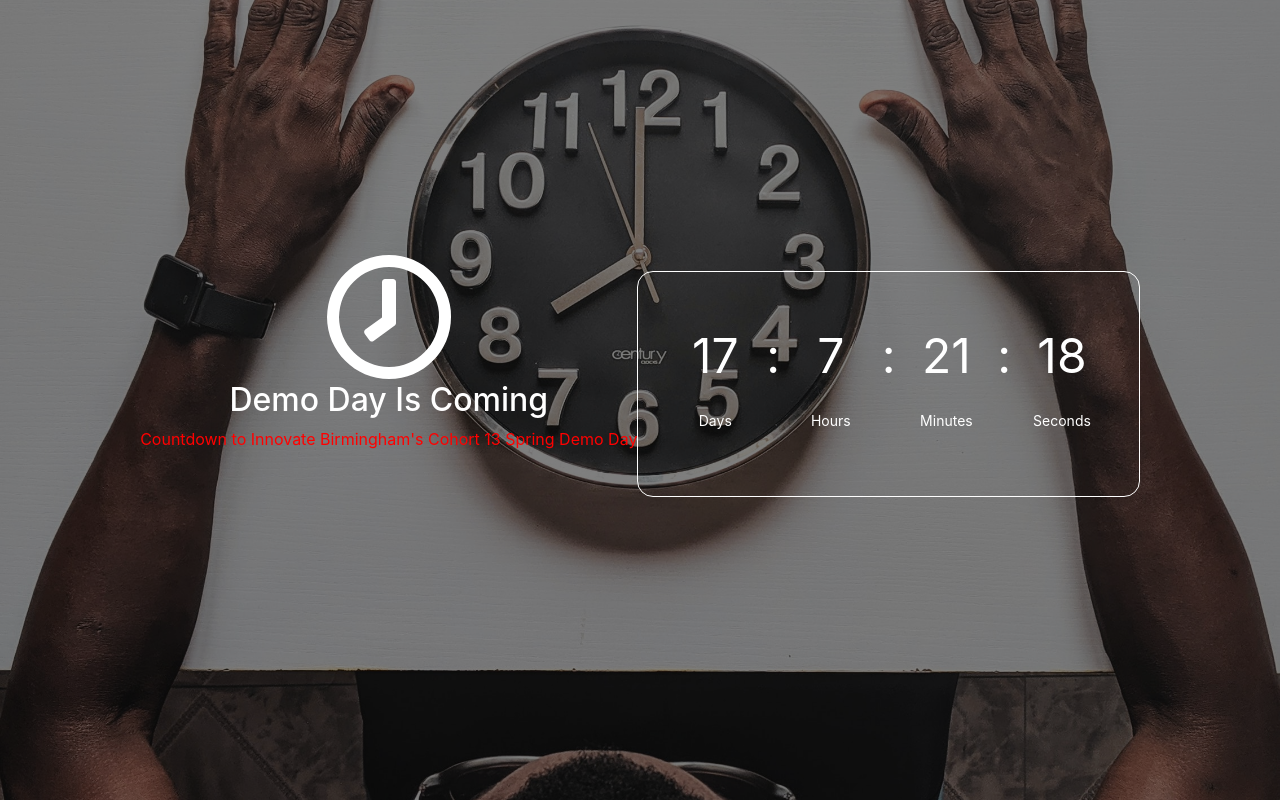
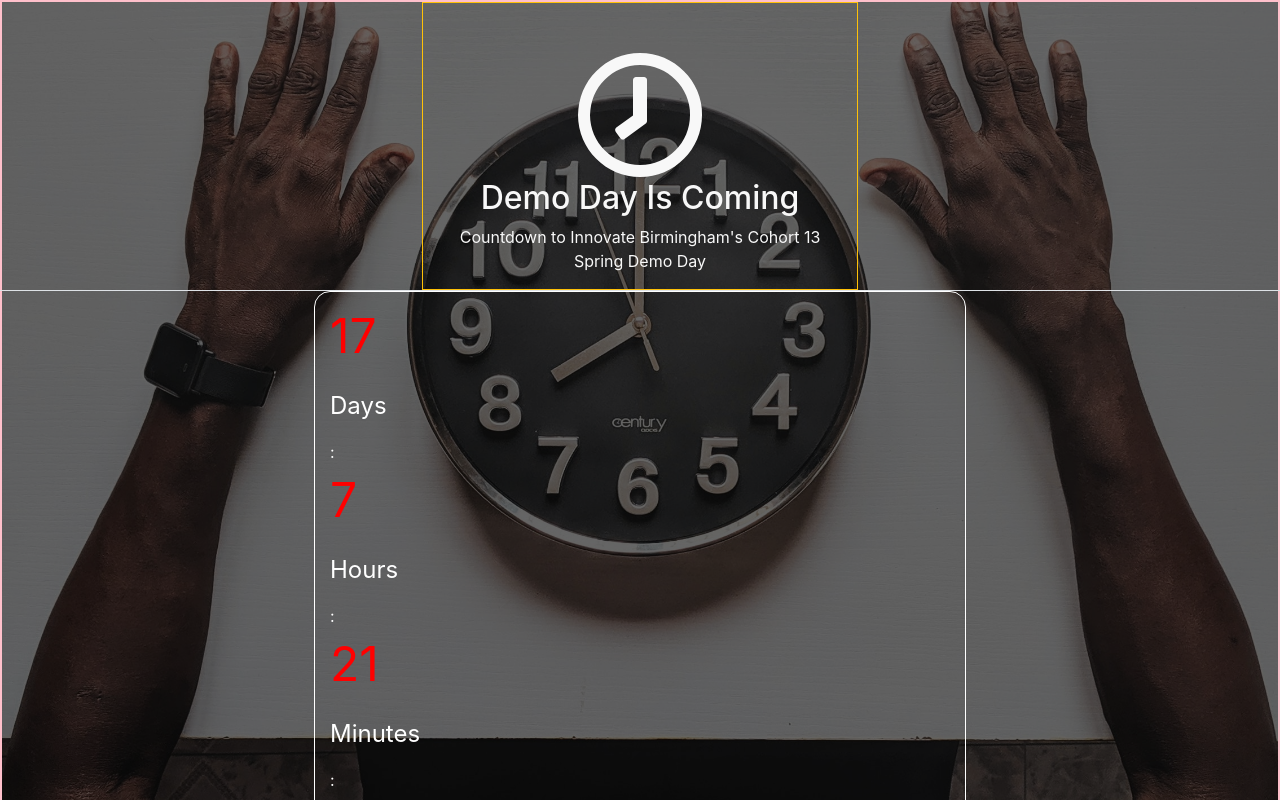
Before and after one commit to gabeaustin/countdown-timer, a React (Create React App) app: page / in a window 1280 px wide. Shown: the top 800 px of the page. Built offline with nearby package versions, Linux system fonts and the light colour scheme.

Commit message:
worked on getting flexbox to work on countdown numerical days

```diff
--- a/src/App.css
+++ b/src/App.css
@@ -8,16 +8,19 @@
     background-size: cover;
     background-repeat: no-repeat;
     color: #fff;
-    width: 100vw;
-    height: 100vh;
+    /* width: 100vw; */
+    /* height: 100vh; */
 }
 
 body {
     font-family: "Quicksand", sans-serif;
     font-size: 100%;
 }
+
 .timer {
-    background-color: rgba(0, 0, 0, 0.5);
+    border: solid pink 2px;
+    background-color: rgba(0, 0, 0, 0.60);
+    /* background-color: rgba(0, 0, 0, 0.5);
     display: flex;
     flex: column;
     align-items: center;
@@ -25,40 +28,97 @@
     padding-bottom: 7em;
     padding-top: 2em;
     width: 100%;
-    height: 100%;
+    height: 100%; */
 }
 
-.timer div:first-child {
+/* .timer div:first-child { */
+.timerIconAndText {
     text-align: center;
+    color: #f8f8f8;
 }
 
+/* dont change */
 .timer-icon {
     font-size: 8em;
     transform: rotateY(180deg);
 }
 
-h2 {
+/* h2 {
     font-weight: 600;
     margin-bottom: 0.5em;
+} */
+
+
+.timerIconAndText {
+
+    /* border-radius: 1em;
+    display: grid;
+    /* grid-template-columns: repeat(7, 1fr); */
+    /* margin-top: 3em; */
+    /* padding: 3em; */
+    /* text-align: center; */
+
+    /* display: grid;
+    grid-template-columns: auto auto auto auto;
+    grid-gap: 10px;
+    background-color: #2196F3;
+    padding: 10px; */
+
 }
 
-.timer div:first-child p {
-    /* color: #f8f8f8; */
-    color: red; /* using for testing only*/
+.timerDaysCountdownContainer {
+    display: flex;
+    flex-direction: row;
+    justify-content: center;
+    align-items: center;
+    align-content: center;
 }
 
-.timer div:last-child {
+.timerDaysCountdown {
+    margin: auto;
+}
+
+
+.timerDaysCountdown {
     border-radius: 1em;
+}
+
+
+.timerDaysCountdown p:first-child {
+    font-size: 3em;
+    color: red;
+}
+    /* color: green;
+    background-color: red;
+    font-size: 3em;
+    display: flex;
+} */
+
+.timerDaysCountdown p:last-child {
+    font-size: 1.5em;
+    display: flex;
+}
+
+/* .timer div:last-child {
+    border-radius: 1em;
+    display: grid;
+    grid-template-columns: repeat(7, 1fr); */
+    /* border-radius: 1em;
     display: grid;
     grid-template-columns: repeat(7, 1fr);
     margin-top: 3em;
     padding: 3em;
     text-align: center;
-}
 
-section p:first-child, .timer div:last-child span {
+    background-color: rgba(255, 255, 255, 0.8);
+    text-align: center;
+    padding: 20px 0;
+    font-size: 30px; */
+/* } */
+
+/* section p:first-child, .timer div:last-child span {
     font-size: 3em;
-}
+} */
 
 /*
 * {
--- a/src/App.js
+++ b/src/App.js
@@ -48,33 +48,42 @@
     <div>
         <section className="timer-container">
             <section className="timer">
-                <div>
+                <div className="row">
+                    <div className="col-md-4"></div>
+                    <div className="timerIconAndText border border-warning justify-content-md-center pt-5 col-md-4">
                         <span>
                             <FontAwesomeIcon icon={faClock} className="timer-icon" />
                             <h2 className="countdownTimer">Demo Day Is Coming</h2>
                             <p>Countdown to Innovate Birmingham's Cohort 13 Spring Demo Day</p>
                         </span>
                     </div>
-                <div className="border border-white">
-                    <section>
+                    <div className="col-md-4"></div>
+                </div>
+
+                <div className="timerDaysCountdownContainer row border border-default">
+                    <div className="col-md-3"></div>
+                    <div className="timerDaysCountdown border border-white pt-2 col-md-6 mx-auto">
+                        <section className="mx-auto">
                             <p>{ timerDays }</p>
-                        <p><small>Days</small></p>
+                            <p>Days</p>
                         </section>
                         <span>:</span>
                         <section>
                             <p>{ timerHours }</p>
-                        <p><small>Hours</small></p>
+                            <p>Hours</p>
                         </section>
                         <span>:</span>
                         <section>
                             <p>{ timerMinutes }</p>
-                        <p><small>Minutes</small></p>
+                            <p>Minutes</p>
                         </section>
                         <span>:</span>
                         <section>
                             <p>{ timerSeconds }</p>
-                        <p><small>Seconds</small></p>
+                            <p>Seconds</p>
                         </section>
+                    </div>
+                    <div className="col-md-3"></div>
                 </div>
             </section>
         </section>
```
Lines whose indentation alone changed are shown as unchanged.
